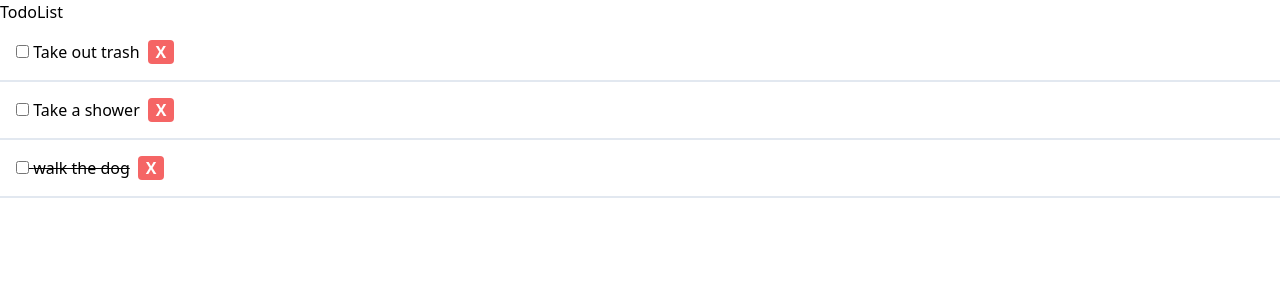
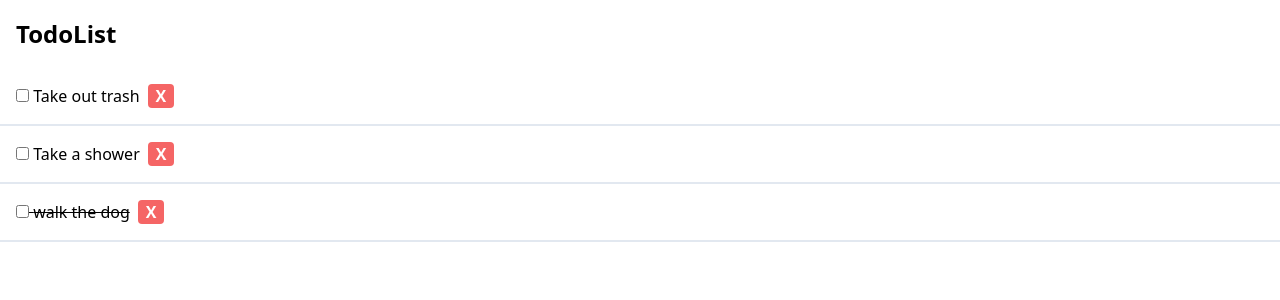
Before and after one commit to sebastianajakobsen/react-todo, a React (Create React App) app: page / in a window 1280 px wide. Shown: the top 300 px of the page. Built offline with nearby package versions, Linux system fonts and the light colour scheme.

Commit message:
wip todo -> added Header.js

```diff
--- a/src/components/layout/Header.js
+++ b/src/components/layout/Header.js
@@ -3,7 +3,7 @@ import React from 'react';
 function Header() {
     return (
         <header>
-            <h1>TodoList</h1>
+            <h1 className="p-4 font-black text-2xl">TodoList</h1>
         </header>
     )
 }
```
